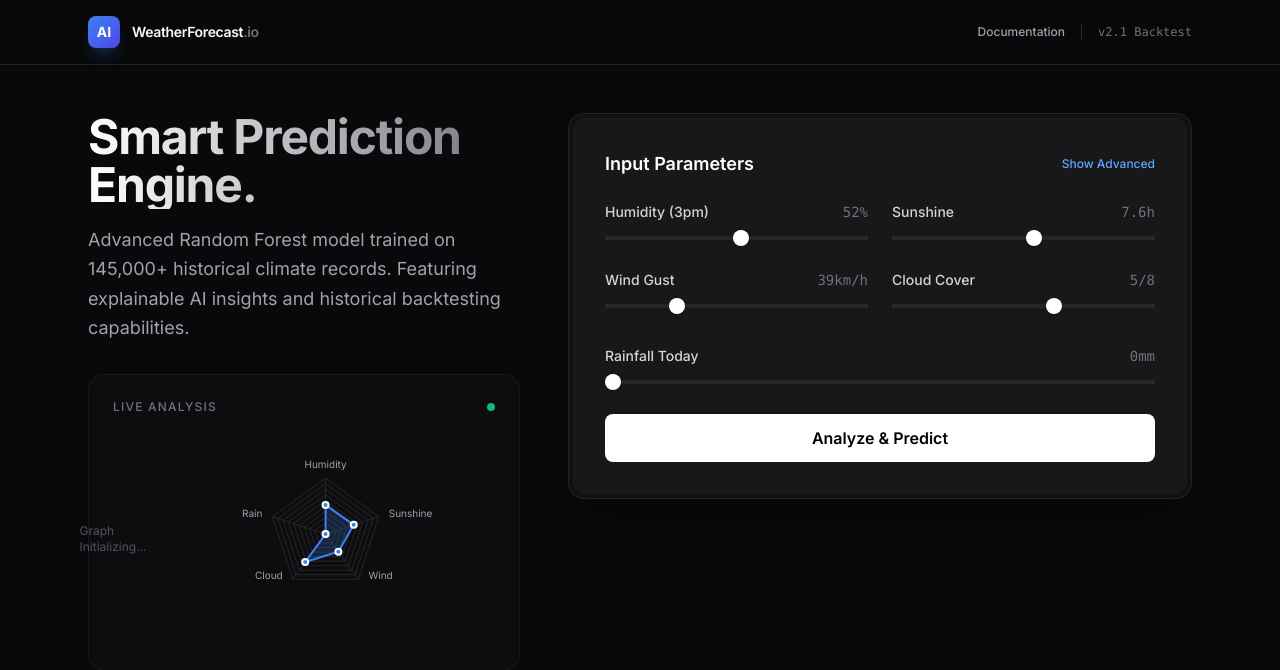
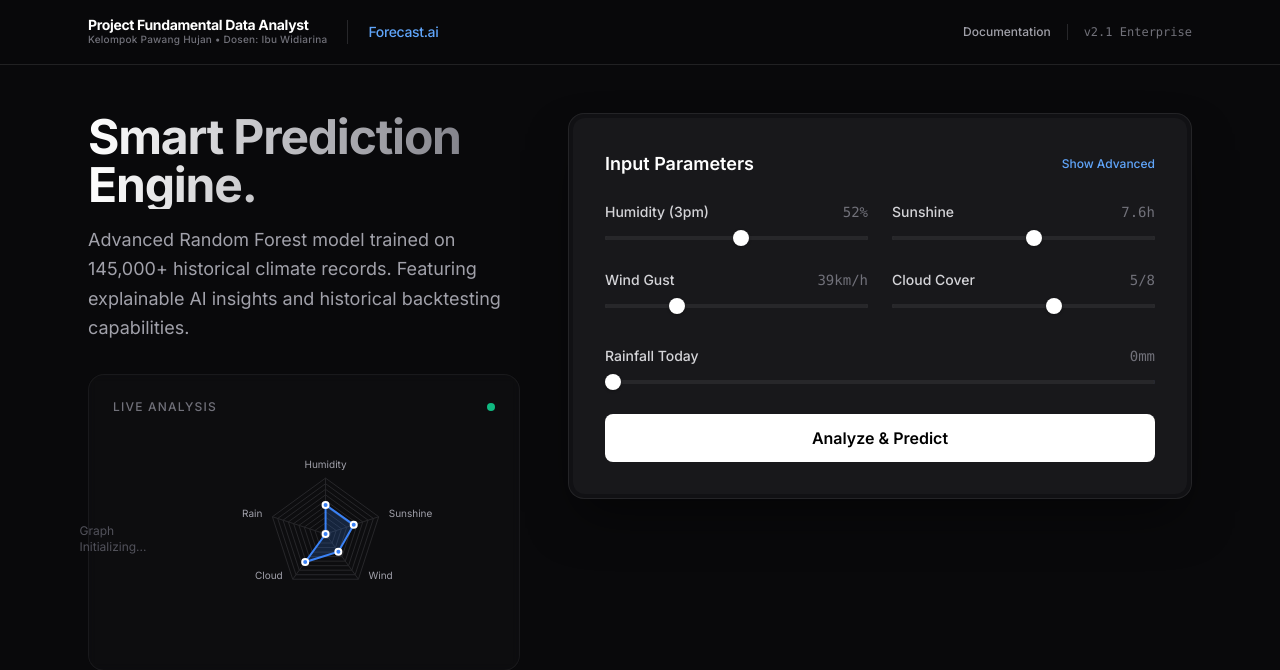
Before and after one commit to Rangga11268/ProjectFDA, a Flask app: page / in a window 1280 px wide. Shown: the top 670 px of the page. Run offline with Flask 3, Linux system fonts and the light colour scheme; some libraries are stand-ins or nearby versions.

Commit message:
Update branding & screenshots

```diff
--- a/webapp/app.py
+++ b/webapp/app.py
@@ -237,14 +237,18 @@ def test_historical():
     """API: Test model vs kenyataan pada tanggal tertentu"""
     try:
         req = request.get_json()
-        # Data ini dikirim dari frontend hasil search
-        # Kita format ulang agar sesuai input model
+        print(f"DEBUG TEST: Received data: {req}") # DEBUG
 
         raw_data = req.get('data')
-        # Buat dataframe input
         input_data = DEFAULT_VALUES.copy()
 
-        input_data.update(raw_data)
+        # Pastikan konversi tipe data aman
+        for k, v in raw_data.items():
+            if k in input_data:
+                try:
+                    input_data[k] = float(v)
+                except:
+                    pass # Keep default if fail
 
         ordered_data = {col: input_data.get(col, 0) for col in feature_columns}
         input_df = pd.DataFrame([ordered_data])
@@ -252,10 +256,11 @@ def test_historical():
         prediction = model.predict(input_df)[0]
         probability = model.predict_proba(input_df)[0]
 
-        actual = req.get('actual') # 'Yes' or 'No' from HujanBesok column
-        actual_bool = 1 if actual == 'Yes' else 0
+        actual = req.get('actual')
+        print(f"DEBUG TEST: Prediction={prediction}, Actual={actual}") # DEBUG
 
-        is_correct = (prediction == actual_bool)
+        actual_bool = 1 if str(actual).strip().lower() == 'yes' else 0
+        is_correct = (int(prediction) == int(actual_bool))
 
         return jsonify({
             'success': True,
@@ -267,6 +272,7 @@ def test_historical():
         })
 
     except Exception as e:
+        print(f"DEBUG ERROR: {e}")
         return jsonify({'success': False, 'error': str(e)})
 
 @app.route('/api/defaults')
--- a/webapp/templates/index.html
+++ b/webapp/templates/index.html
@@ -77,13 +77,18 @@
         class="max-w-6xl mx-auto px-6 h-16 flex items-center justify-between"
       >
         <div class="flex items-center gap-3">
-          <div
-            class="w-8 h-8 rounded-lg bg-gradient-to-br from-blue-500 to-indigo-600 flex items-center justify-center text-white font-bold text-sm shadow-lg shadow-blue-500/20"
-          >
-            AI
+          <div class="flex flex-col">
+            <span
+              class="font-bold text-sm tracking-tight text-white leading-none"
+              >Project Fundamental Data Analyst</span
+            >
+            <span class="text-[10px] text-zinc-500 font-medium tracking-wide"
+              >Kelompok Pawang Hujan • Dosen: Ibu Widiarina</span
+            >
           </div>
-          <span class="font-semibold text-sm tracking-tight"
-            >WeatherForecast<span class="text-zinc-500">.io</span></span
+          <div class="h-6 w-[1px] bg-zinc-800 mx-2"></div>
+          <span class="font-medium text-sm tracking-tight text-blue-400"
+            >Forecast.ai</span
           >
         </div>
         <div class="flex items-center gap-4">
@@ -93,7 +98,7 @@
             >Documentation</a
           >
           <div class="h-4 w-[1px] bg-zinc-800"></div>
-          <span class="text-xs text-zinc-500 font-mono">v2.1 Backtest</span>
+          <span class="text-xs text-zinc-500 font-mono">v2.1 Enterprise</span>
         </div>
       </div>
     </nav>
```
Also changed, not shown: webapp/templates/docs.html (+15 -10 lines), README.md, img/githubImg (1).png (added), img/githubImg (2).png (added), img/githubImg (3).png (added).
